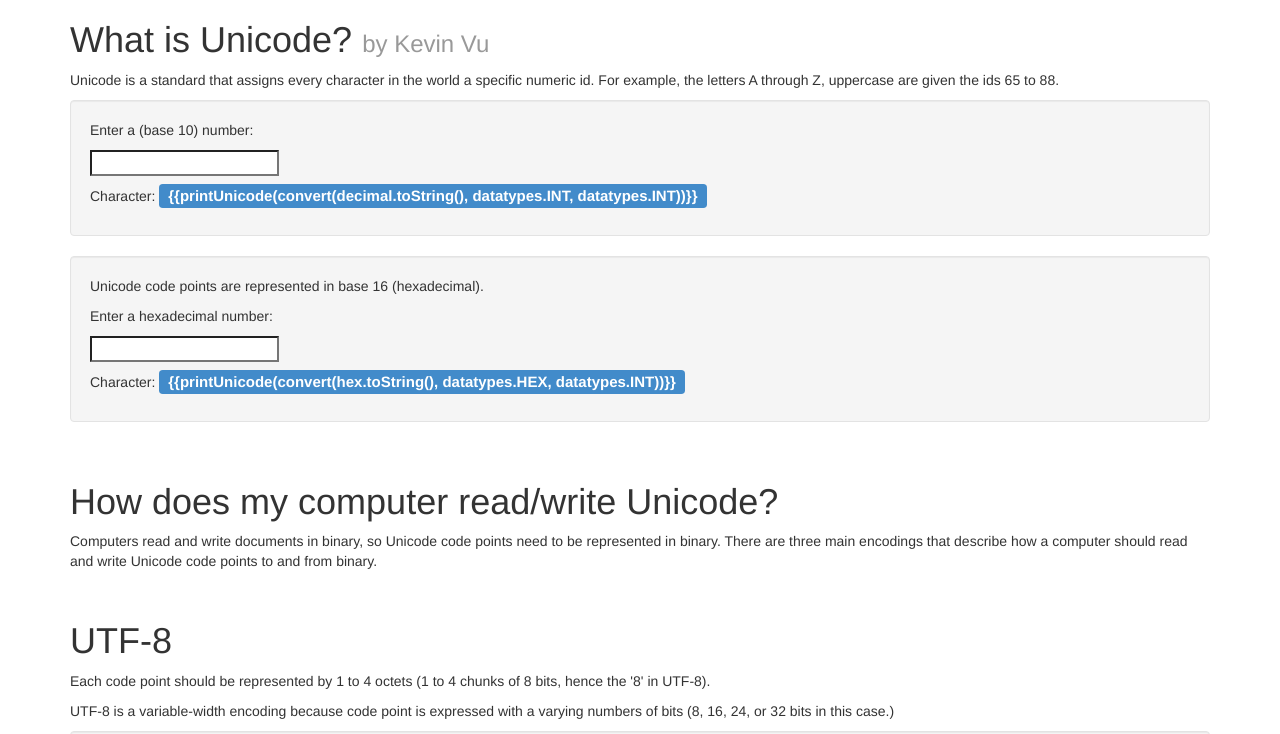
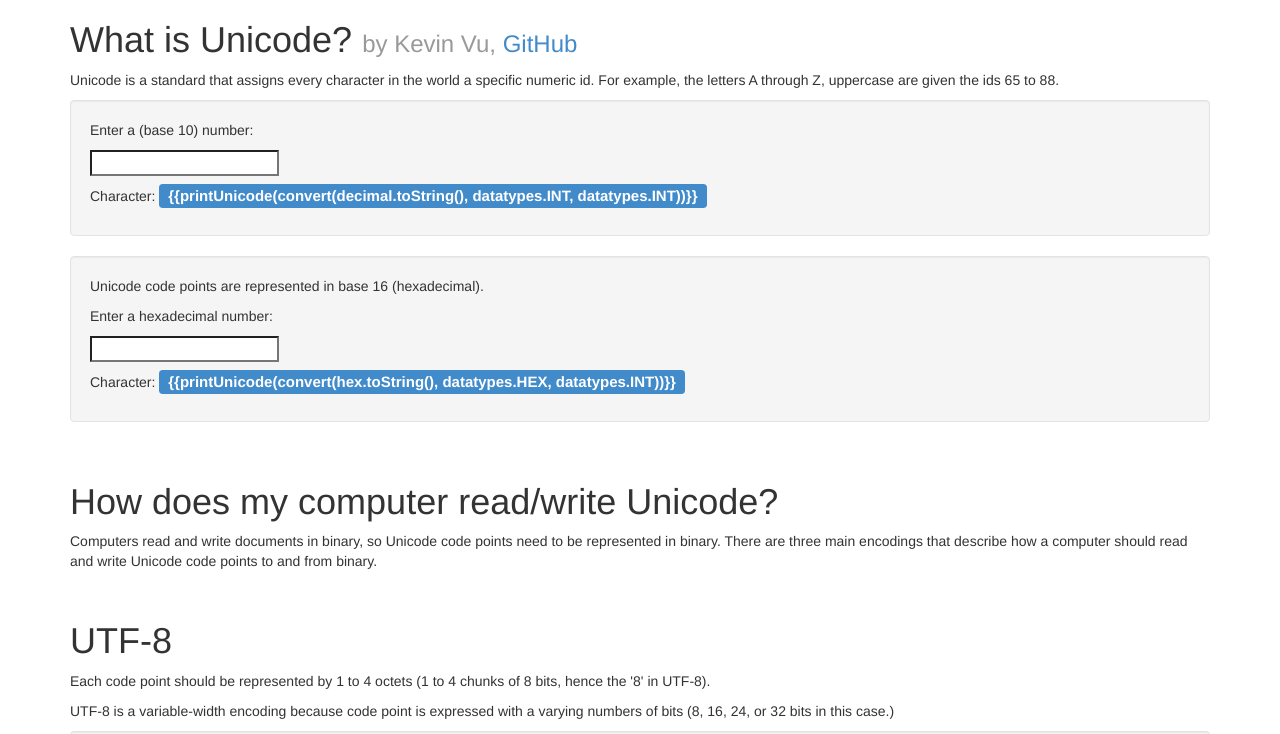
Before and after one commit to kvu787/unicool, a plain HTML site: page index.html in a window 1280 px wide. Shown: the top 734 px of the page. Drawn offline with nearby package versions, Linux system fonts and the light colour scheme.

Commit message:
minor bugfixes

```diff
--- a/index.html
+++ b/index.html
@@ -8,7 +8,7 @@
 <body>
     <div class="container" style="margin-bottom: 60px;">
       <div ng-controller="UnicodeCtrl">
-        <h1>What is Unicode? <small>by Kevin Vu</small></h1>
+        <h1>What is Unicode? <small>by Kevin Vu, <a href="https://github.com/kvu787/unicool">GitHub</a></small></h1>
         <p>Unicode is a standard that assigns every character in the world a specific numeric id. For example, the letters A through Z, uppercase are given the ids 65 to 88.</p>
         <div class="well">
           <p>Enter a (base 10) number:</p>
@@ -121,7 +121,6 @@
           </ul>
         </ul>
 
-<br />
         <hr />
         <h1>A peek at the backend...</h1>
         <br />
@@ -131,7 +130,7 @@ var datatypesEnum = {
     BIN : 0,
     INT : 1,
     HEX : 2,
-    UTF8 : 3,
+    UTF8 : 3
 };
 
 // Converts 'val' with type 'fromType' to type 'toType'.
--- a/unicode.js
+++ b/unicode.js
@@ -7,7 +7,7 @@ var datatypesEnum = {
     BIN : 0,
     INT : 1,
     HEX : 2,
-    UTF8 : 3,
+    UTF8 : 3
     // UTF16 : 4,
     // UTF32 : 5
 };
```
